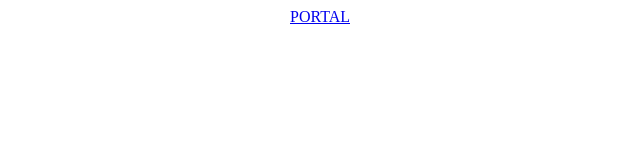
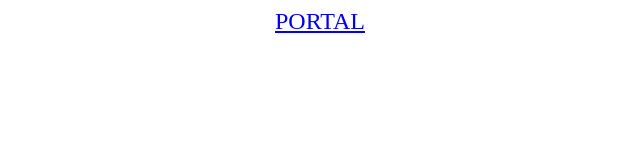
Before and after one commit to augustojuniorcarvalho/HTML, a plain HTML site: page index.html in a window 1280 px wide. Shown: the whole page, without its empty margins (320-960 px from the left). Drawn offline with Linux system fonts and the light colour scheme.

Commit message:
Update index.html

```diff
--- a/index.html
+++ b/index.html
@@ -2,7 +2,7 @@
 <head>
 	<meta charset="UTF-8">
 	<style type="text/css">
-	p{ text-align: center;}
+	p{ text-align: center; font-size: 24px; color: red;}
 	</style>
 <title>Portal de notícias - slideshow</title>
 </head>
```
